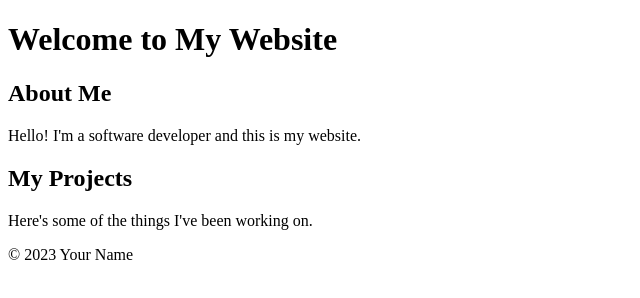
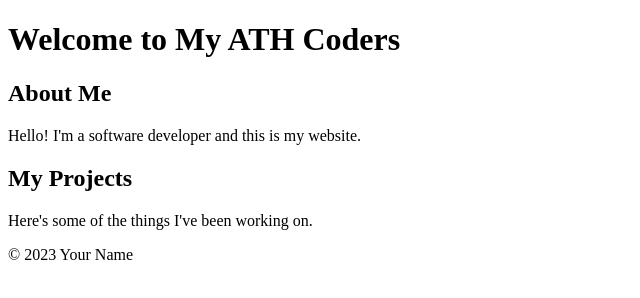
Before and after one commit to athcoders/athcoders.github.io, a plain HTML site: page index.html in a window 1280 px wide. Shown: the whole page, without its empty margins (0-640 px from the left). Drawn offline with Linux system fonts and the light colour scheme.

Commit message:
Update index.html

```diff
--- a/index.html
+++ b/index.html
@@ -7,7 +7,7 @@
 </head>
 <body>
     <header>
-        <h1>Welcome to My Website</h1>
+        <h1>Welcome to My ATH Coders</h1>
     </header>
     <main>
         <section>
```
